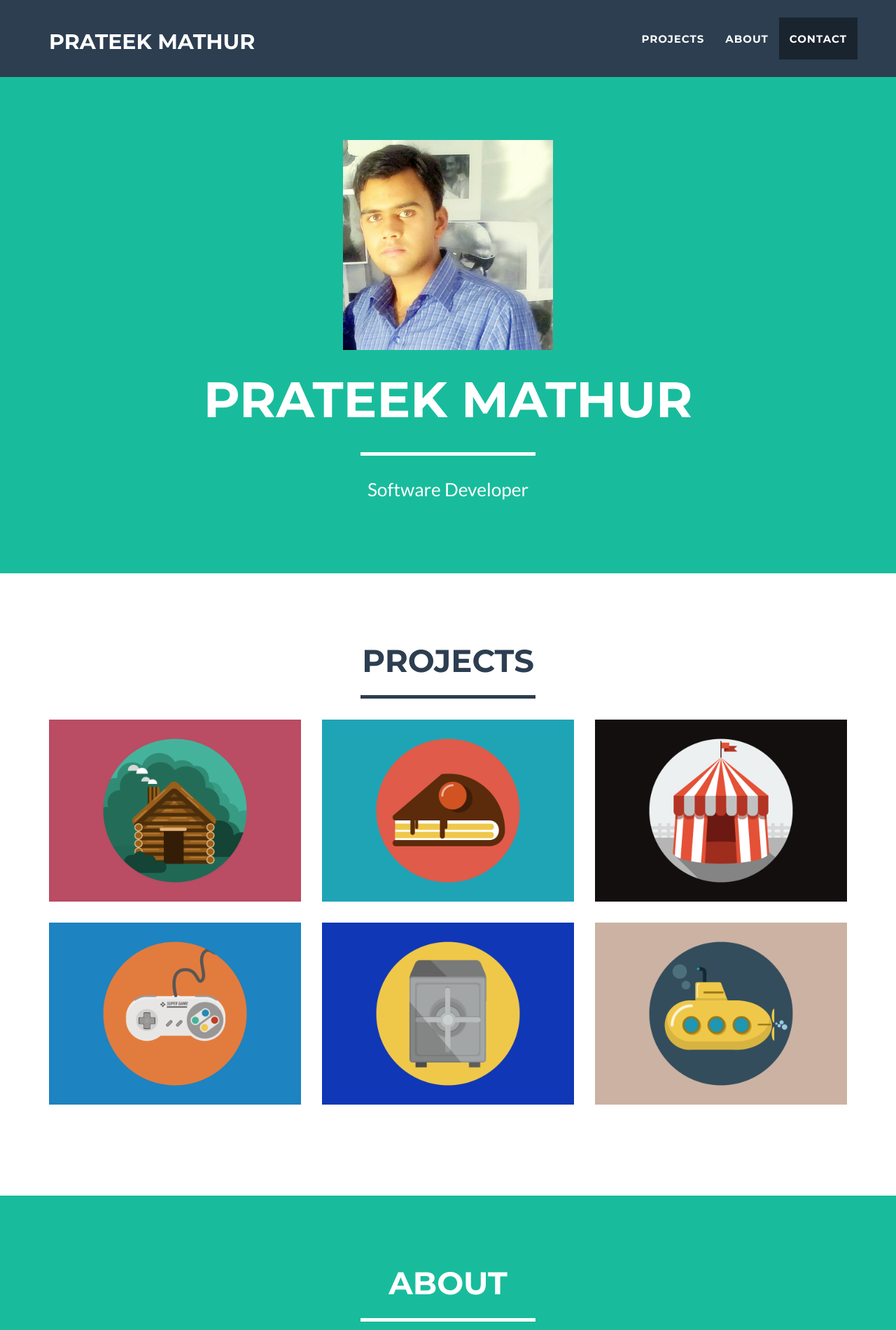
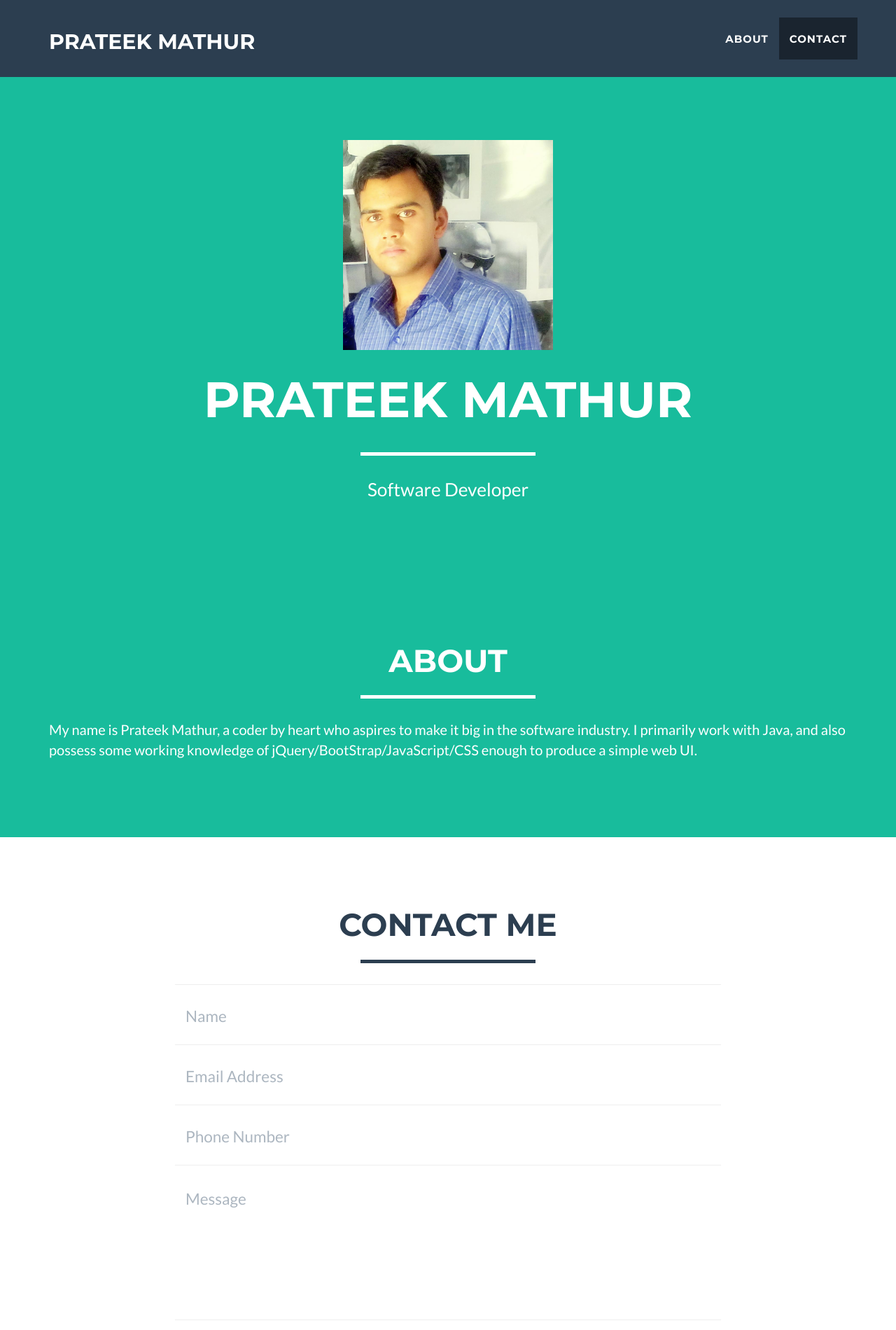
Before and after one commit to prateekmathur1991/prateekmathur1991.github.io, a plain HTML site: page index.html in a window 1280 px wide. Shown: the top 1900 px of the page at 70% size. Drawn offline with nearby package versions, Linux system fonts and the light colour scheme.

Commit message:
A small update I will definitely upload a new and COMPLETE web page before Jan 22 2016, Midnight

```diff
--- a/index.html
+++ b/index.html
@@ -53,9 +53,9 @@
                     <li class="hidden">
                         <a href="#page-top"></a>
                     </li>
-                    <li class="page-scroll">
+                    <!-- li class="page-scroll">
                         <a href="#portfolio">Projects</a>
-                    </li>
+                    </li -->
                     <li class="page-scroll">
                         <a href="#about">About</a>
                     </li>
@@ -86,7 +86,7 @@
     </header>
 
     <!-- Portfolio Grid Section -->
-    <section id="portfolio">
+    <!-- section id="portfolio">
         <div class="container">
             <div class="row">
                 <div class="col-lg-12 text-center">
@@ -157,7 +157,7 @@
                 </div>
             </div>
         </div>
-    </section>
+    </section -->
 
     <!-- About Section -->
     <section class="success" id="about">
```
